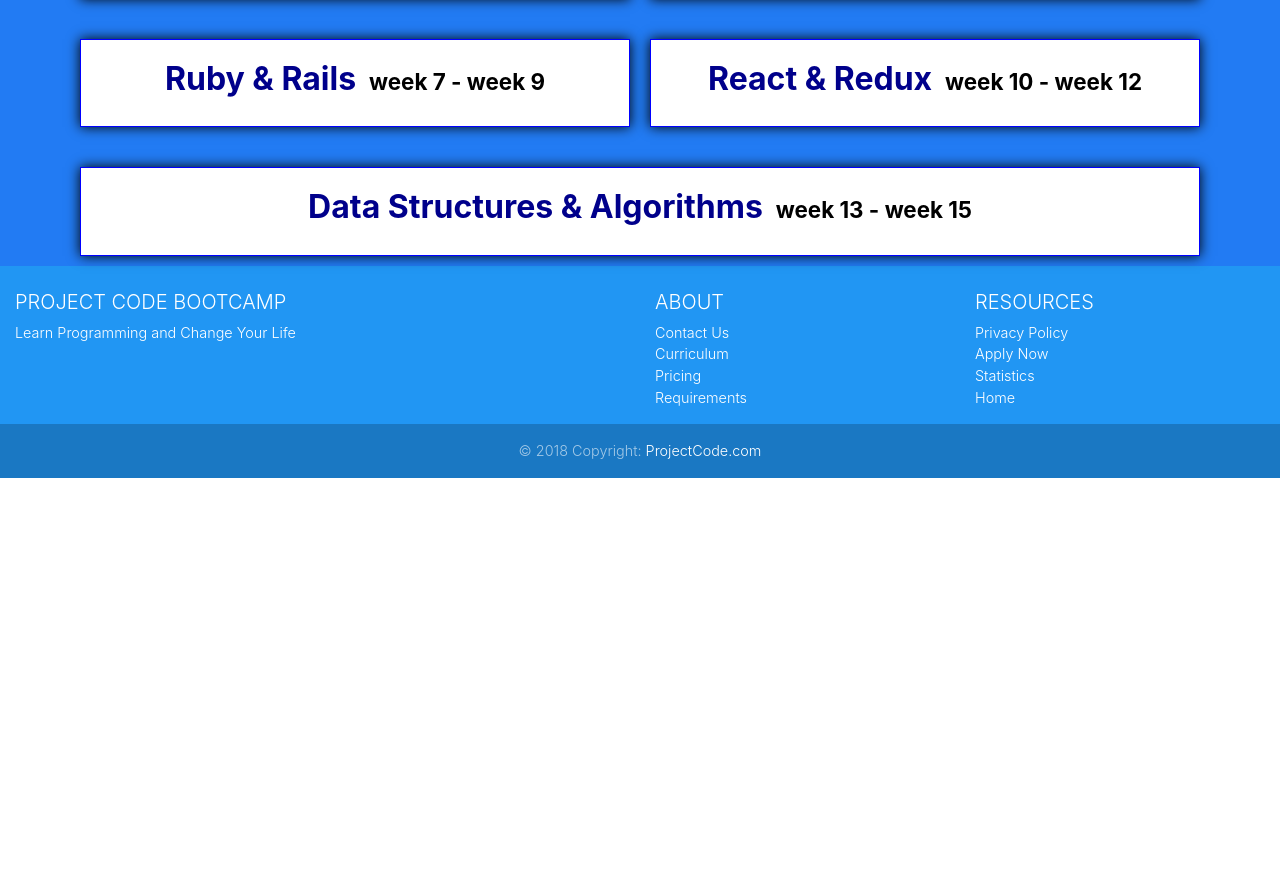
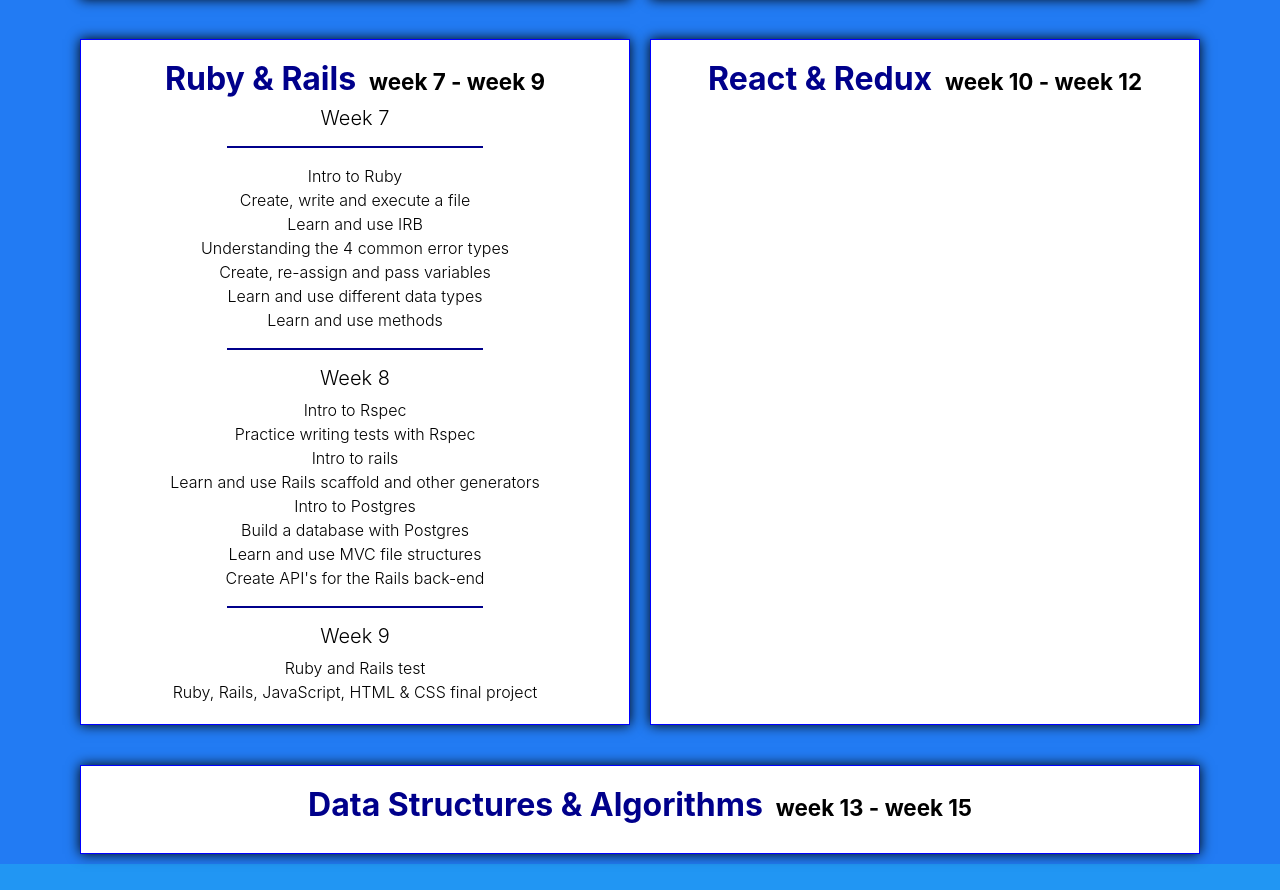
Before and after one commit to SaidShah/my-last-goodbyes-frontend, a React (Create React App) app: page /curriculum in a window 1280 px wide. Shown: the part 775-1665 px from the top of the page. Before the commit the page ends 1253 px from the top, so only its background shows below. Built offline with nearby package versions, Linux system fonts and the light colour scheme.

Commit message:
finished the ruby and rails card

```diff
--- a/src/components/Curriculum.js
+++ b/src/components/Curriculum.js
@@ -59,7 +59,7 @@ class Curriculum extends Component {
           <hr className="hr-rules"/>
           <h5>Week 6</h5>
           <p className="curriculum-p-tag">JavaScript test</p>
-          <p className="curriculum-p-tag">JavaScritp, HTML & CSS final project</p>
+          <p className="curriculum-p-tag">JavaScript, HTML & CSS final project</p>
       </div>
     </div>
 
@@ -67,7 +67,29 @@ class Curriculum extends Component {
     <div className="row">
       <div className="col curriculum-border">
         <h2 className="dark-blue-text">Ruby &amp; Rails <span className="half-size black-text"> &nbsp;week 7 - week 9 </span> </h2>
-
+        <h5>Week 7</h5>
+        <hr className="hr-rules"/>
+        <p className="curriculum-p-tag">Intro to Ruby</p>
+        <p className="curriculum-p-tag">Create, write and execute a file</p>
+        <p className="curriculum-p-tag">Learn and use IRB</p>
+        <p className="curriculum-p-tag">Understanding the 4 common error types</p>
+        <p className="curriculum-p-tag">Create, re-assign and pass variables</p>
+        <p className="curriculum-p-tag">Learn and use different data types</p>
+        <p className="curriculum-p-tag">Learn and use methods</p>
+          <hr className="hr-rules"/>
+          <h5>Week 8</h5>
+          <p className="curriculum-p-tag">Intro to Rspec</p>
+          <p className="curriculum-p-tag">Practice writing tests with Rspec</p>
+          <p className="curriculum-p-tag">Intro to rails</p>
+          <p className="curriculum-p-tag">Learn and use Rails scaffold and other generators</p>
+          <p className="curriculum-p-tag">Intro to Postgres</p>
+          <p className="curriculum-p-tag">Build a database with Postgres</p>
+          <p className="curriculum-p-tag">Learn and use MVC file structures</p>
+          <p className="curriculum-p-tag">Create API's for the Rails back-end</p>
+            <hr className="hr-rules"/>
+            <h5>Week 9</h5>
+            <p className="curriculum-p-tag">Ruby and Rails test</p>
+            <p className="curriculum-p-tag">Ruby, Rails, JavaScript, HTML & CSS final project</p>
       </div>
 
 
```
